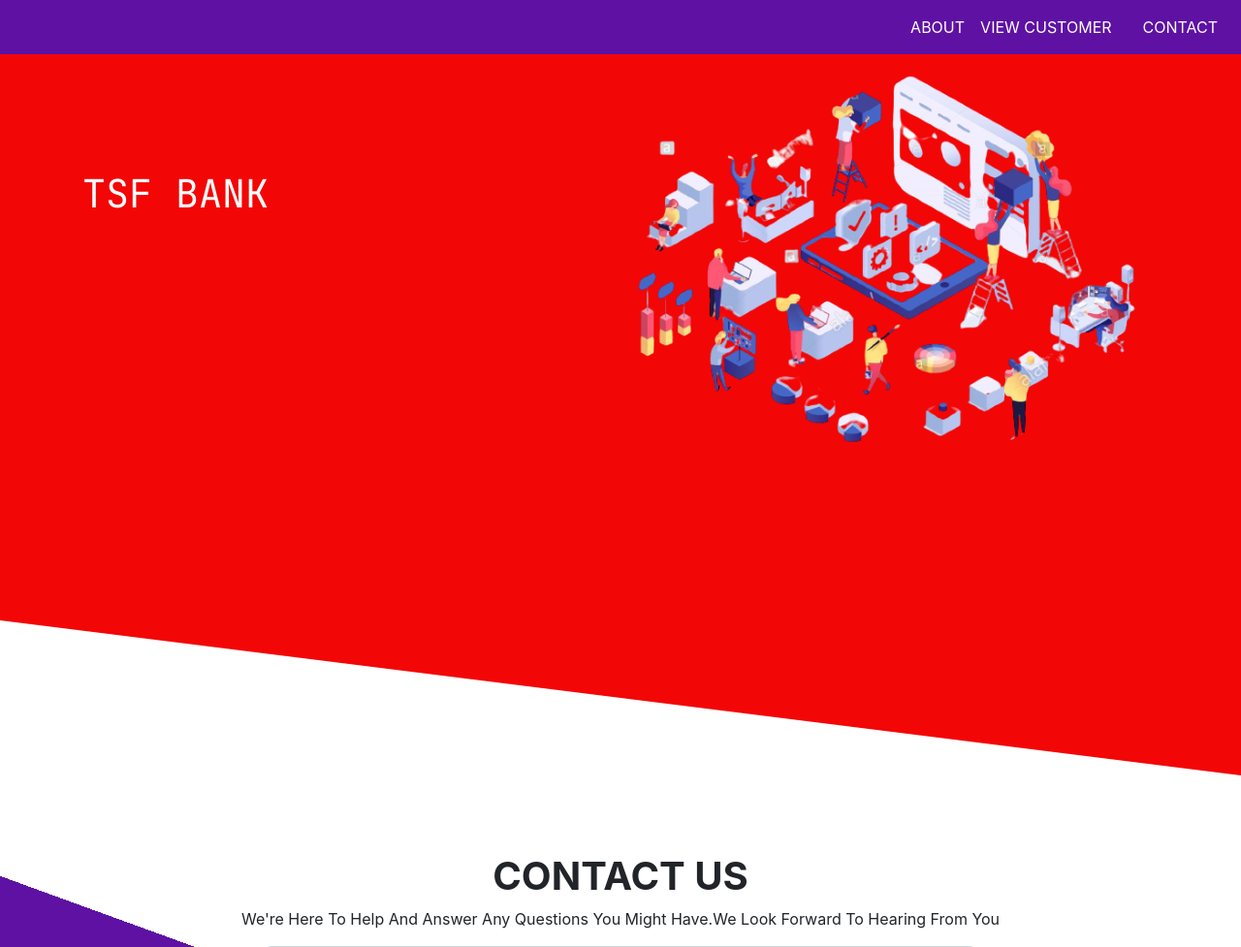
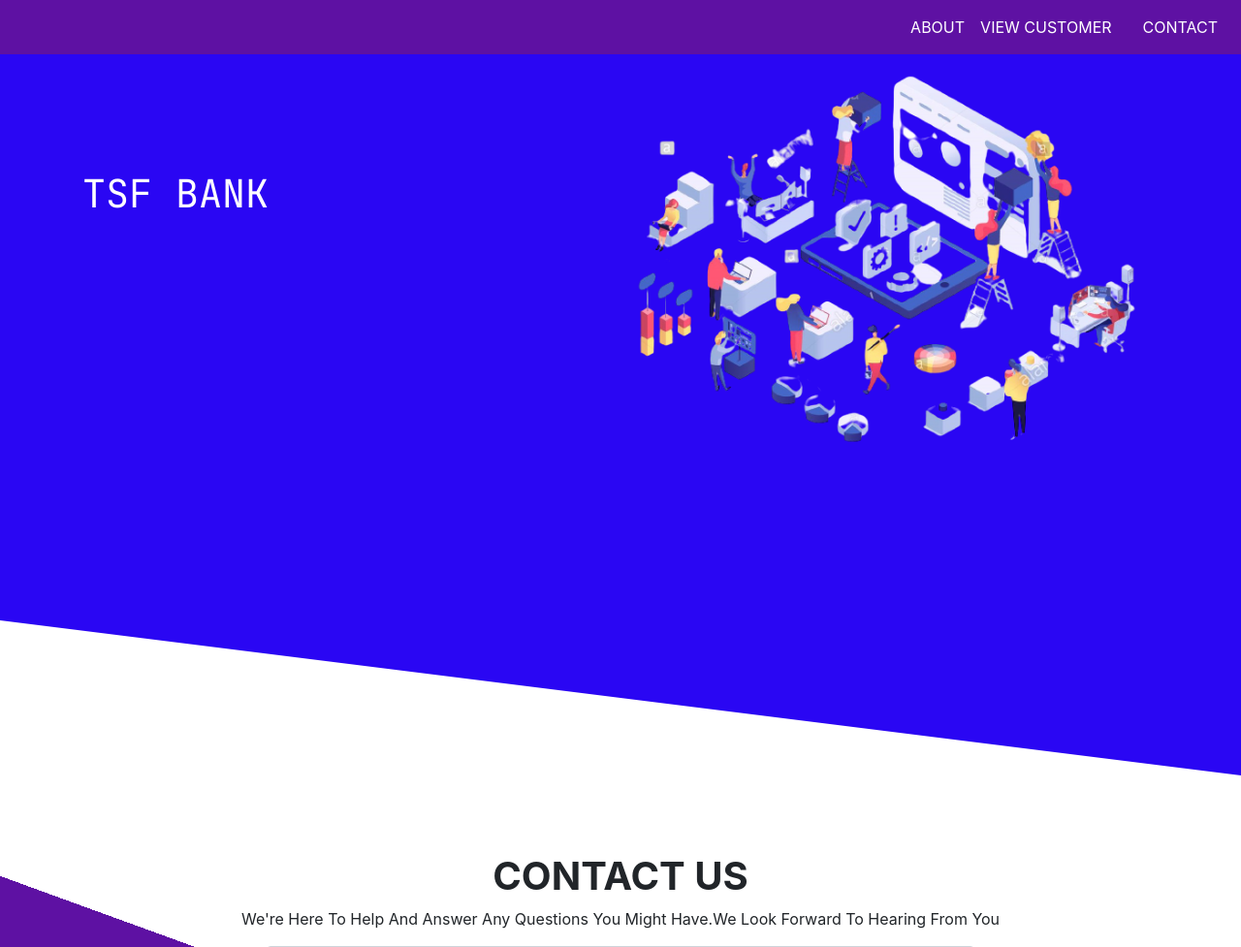
Before and after one commit to saloni-29/Basic-Banking-System, a PHP site: page / in a window 1280 px wide. Shown: the top 977 px of the page at 97% size. Run offline with PHP 8.4, Linux system fonts and the light colour scheme.

Commit message:
Update index.php

```diff
--- a/index.php
+++ b/index.php
@@ -32,7 +32,7 @@
 {
     width:100%;
     height:100vh;
-    background-image:linear-gradient(to right, #f30606,#f30606,#f30606,#f30606,#f30606,#f30606);
+    background-image:linear-gradient(to right, #2a06f3,#2a06f3,#2a06f3,#2a06f3,#2a06f3,#2a06f3);
     clip-path: polygon(0% 0%,100% 0%,100% 100%,0% 80%);
 }
 .main_text
```
